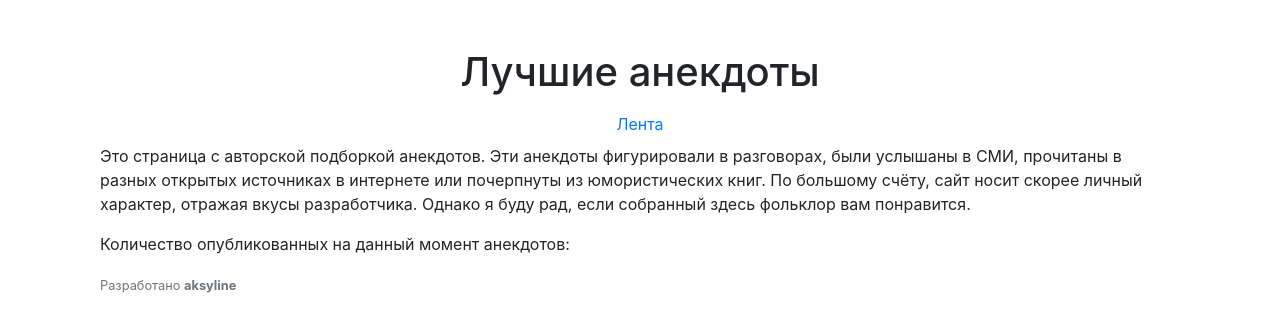
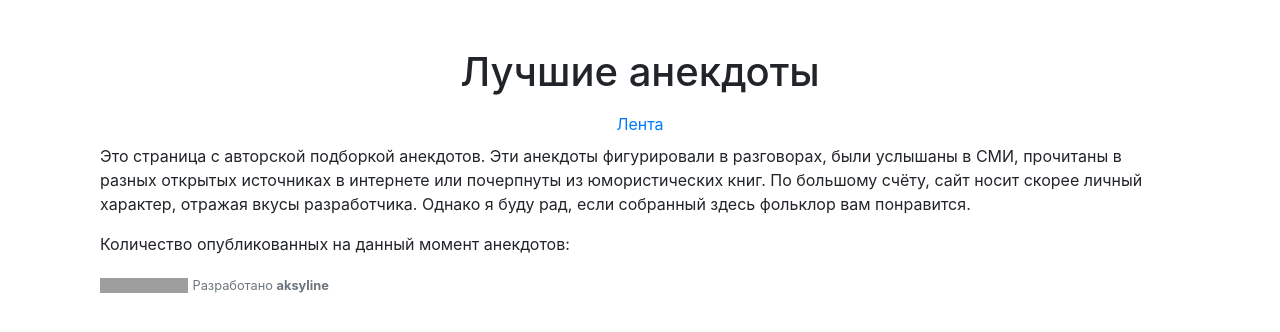
Before and after one commit to ekorolev/anecs-client, a React (Create React App) app: page /about in a window 1280 px wide. Shown: the top 332 px of the page. Built offline with nearby package versions, Linux system fonts and the light colour scheme; no server answers; grey boxes are pictures that could not be loaded.

Commit message:
change meta-description and add live internet counter

```diff
--- a/public/index.html
+++ b/public/index.html
@@ -8,7 +8,7 @@
       content="width=device-width, initial-scale=1, shrink-to-fit=no"
     />
     <meta name="theme-color" content="#000000" />
-    <meta name="description" content="Сборник лучших анекдотов. Авторская подборка анекдотов от программиста. Лучшие анекдоты каждый день" />
+    <meta name="description" content="На этом сайте собрана авторская подборка лучших анекдотов от программиста на каждый день. Здесь только анекдоты и хорошее настроение, ничего лишнего." />
     <!--
       manifest.json provides metadata used when your web app is installed on a
       user's mobile device or desktop. See https://developers.google.com/web/fundamentals/web-app-manifest/
@@ -26,6 +26,13 @@
     <title>Сборник лучших анекдотов</title>
   </head>
   <body>
+    <!--LiveInternet counter--><script type="text/javascript">
+    new Image().src = "//counter.yadro.ru/hit?r"+
+    escape(document.referrer)+((typeof(screen)=="undefined")?"":
+    ";s"+screen.width+"*"+screen.height+"*"+(screen.colorDepth?
+    screen.colorDepth:screen.pixelDepth))+";u"+escape(document.URL)+
+    ";h"+escape(document.title.substring(0,150))+
+    ";"+Math.random();</script><!--/LiveInternet-->
     <noscript>You need to enable JavaScript to run this app.</noscript>
     <div id="root"></div>
     <script type="text/javascript" charset="utf-8">
--- a/src/api.js
+++ b/src/api.js
@@ -4,7 +4,12 @@ import {
   setCredentials
 } from './actions'
 
-const baseUrl = `http://0.0.0.0:2999/`
+let baseUrl = ''
+if (global.window) {
+  baseUrl = `http://${window.location.hostname}:2999/`
+} else {
+  baseUrl = 'http://0.0.0.0:2999/'
+}
 
 const authWrapping = async (method, url, data) => {
   const token = store.getState().auth.accessToken
--- a/src/components/FooterComponent.js
+++ b/src/components/FooterComponent.js
@@ -1,11 +1,12 @@
 import React from 'react'
+import Counter from './LICounter'
 
 class Footer extends React.Component {
   render() {
     return (
       <footer className="container">
         <p className="text-muted">
-          <small>Разработано <b>aksyline</b></small>
+          <Counter /> <small>Разработано <b>aksyline</b></small>
         </p>
       </footer>
     )
--- /dev/null
+++ b/src/components/LICounter.js
@@ -0,0 +1,18 @@
+import React from 'react'
+
+class LICounter extends React.Component {
+  render() {
+    return (
+      <a href="//www.liveinternet.ru/click" target="blank">
+        <img src="//counter.yadro.ru/logo?26.6"
+          title="LiveInternet: показано число посетителей за сегодня"
+          alt=""
+          border="0"
+          width="88"
+          height="15"/>
+      </a>
+    )
+  }
+}
+
+export default LICounter
```
